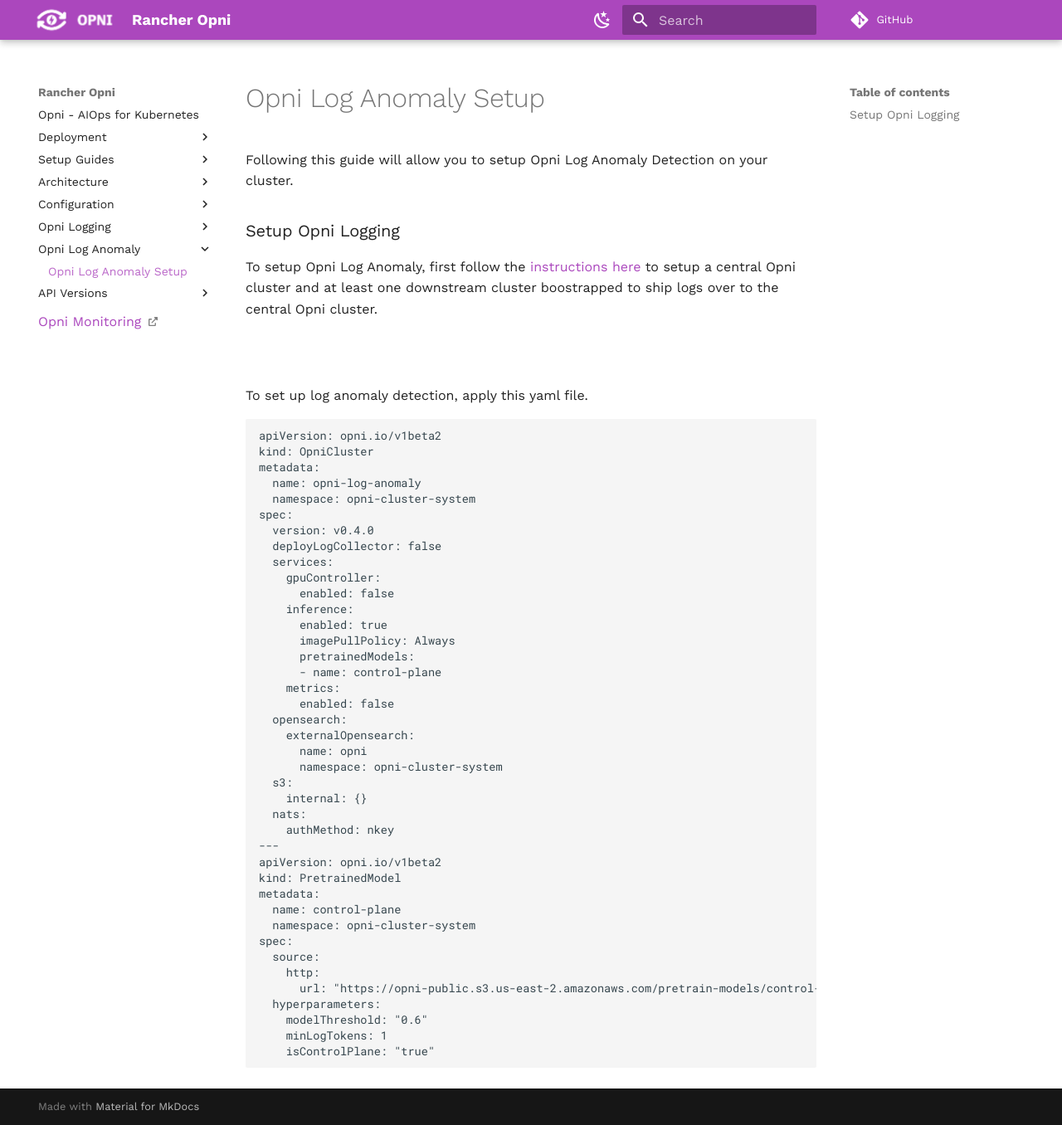
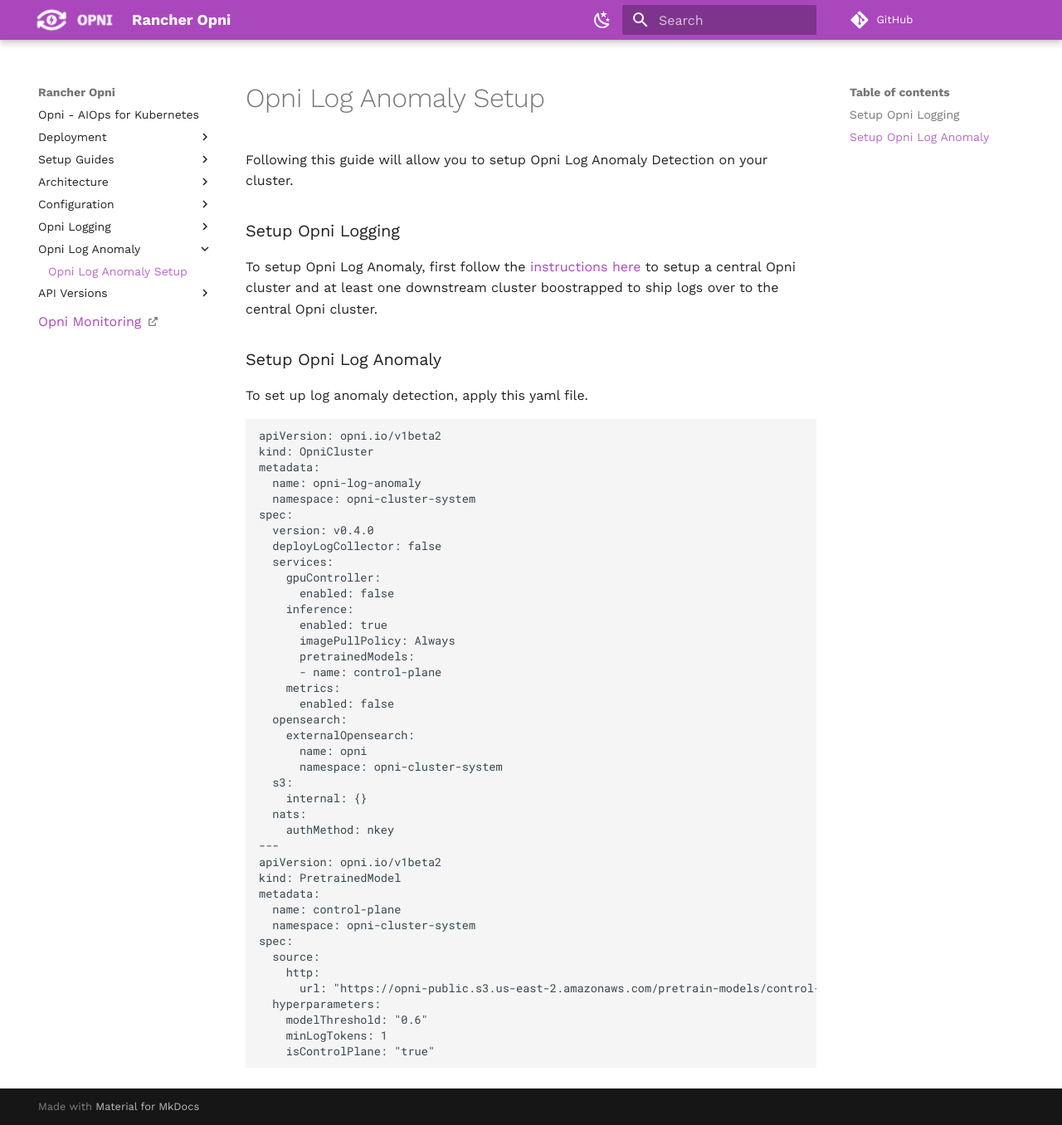
Before and after one commit to rancher/opni-docs, an MkDocs documentation site: the page built from docs/log-anomaly/log-anomaly.md, in a window 1280 px wide and 1356 px high. Shown: the whole window at 83% size. Built offline with MkDocs 1.6.1 and Material for MkDocs 9.7.7, drawn with Linux system fonts in a browser that asks for light colours; comment, search, counter and statistics services are not loaded; the version menu is left out.

Commit message:
Update docs

````diff
--- a/docs/log-anomaly/log-anomaly.md
+++ b/docs/log-anomaly/log-anomaly.md
@@ -8,7 +8,7 @@
 
 To setup Opni Log Anomaly, first follow the [instructions here](../logging/logging.md) to setup a central Opni cluster and at least one downstream cluster boostrapped to ship logs over to the central Opni cluster.
 
-###
+### Setup Opni Log Anomaly
 To set up log anomaly detection, apply this yaml file.
 
 ```
````
